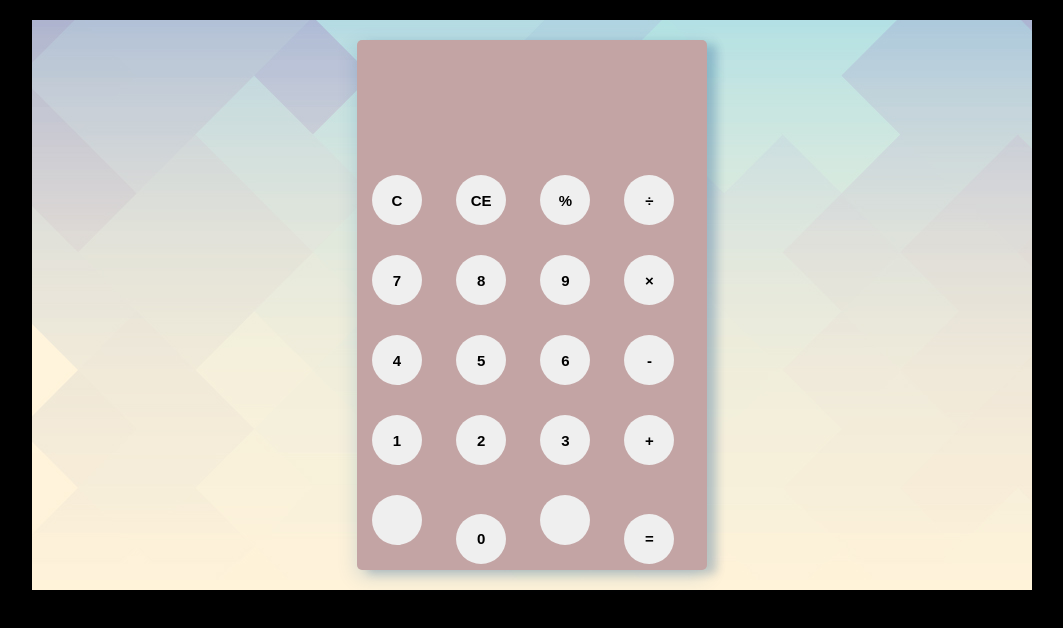
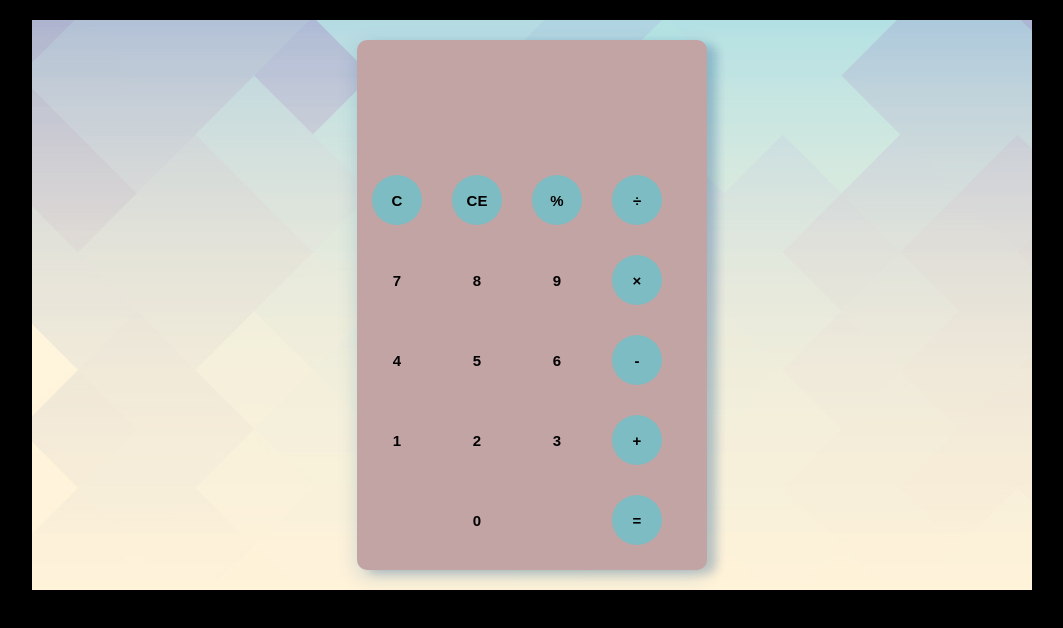
Before and after one commit to kavatibhagya/js-calculator, a plain HTML site: page index.html in a window 1280 px wide. Shown: the whole page, without its empty margins (108-1171 px from the left). Drawn offline with Linux system fonts and the light colour scheme.

Commit message:
added styles to the calculater

```diff
--- a/style.css
+++ b/style.css
@@ -17,7 +17,7 @@ body{
   margin: 0 auto;
   top: 20px;
   position: relative;
-  border-radius: 5px;
+  border-radius: 10px;
   box-shadow: 10px 4px 8px 0 rgba(8, 65, 129, 0.2),0 6px 20px 0 rgba(8, 97, 156, 0.19);
 
 }
@@ -48,9 +48,26 @@ body{
   height: 50px;
   width: 50px;
   margin: 15px;
-  text-align: center;
+  float: left;
   border-radius: 50%;
   border-width: 0;
   font-weight: bold;
   font-size: 15px;
 }
+.number, .empty {
+  background-color: rgb(195, 164, 164);
+}
+.number, .operator{
+  cursor: pointer;
+}
+.number:active,  .operator:active{
+font-size: 13px;
+}
+.number:focus, .operator:focus, .empty:focus{
+  outline: 0;
+
+}
+.operator{
+  background-color: rgb(124, 188, 194);
+
+}
```
